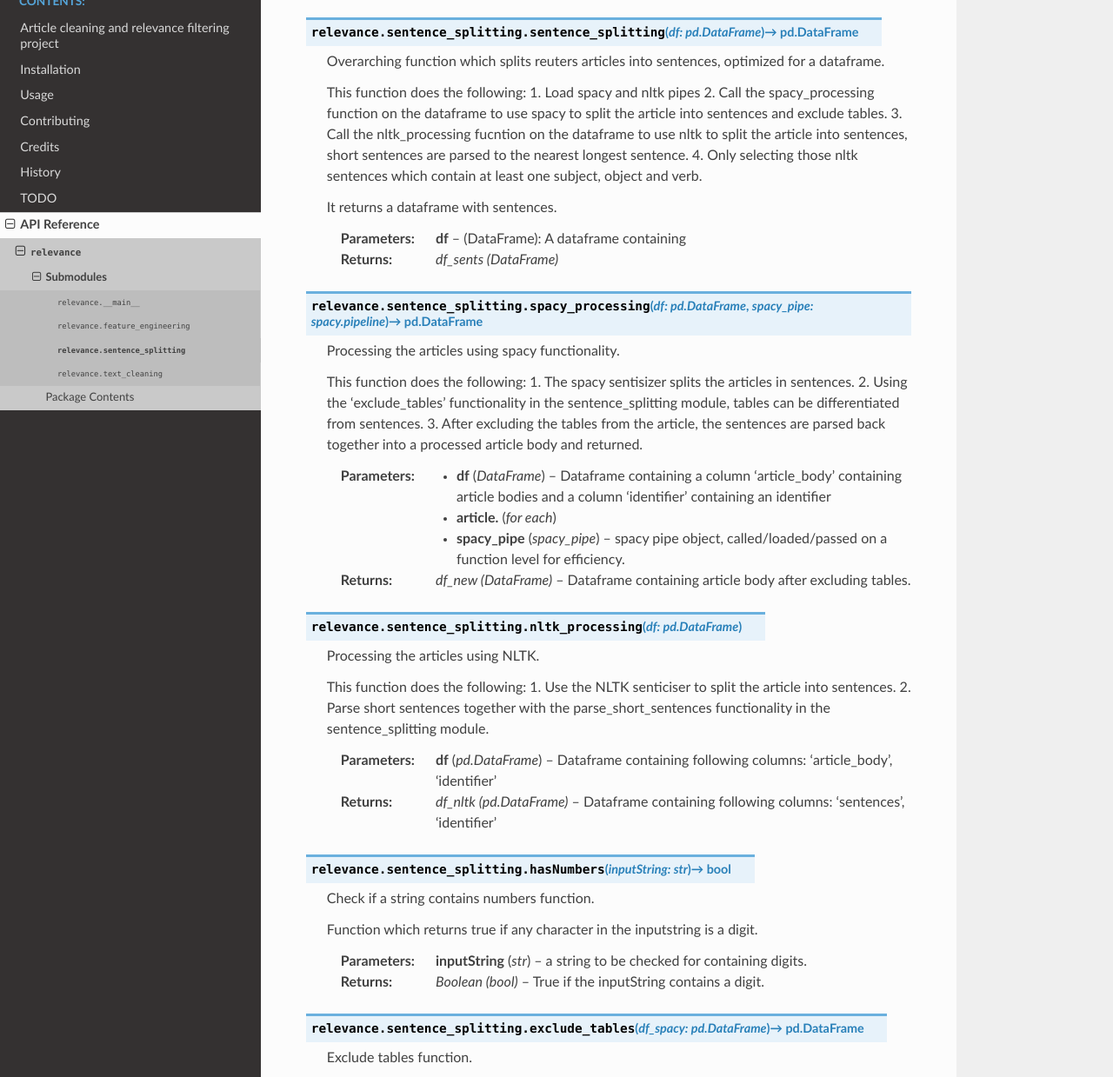
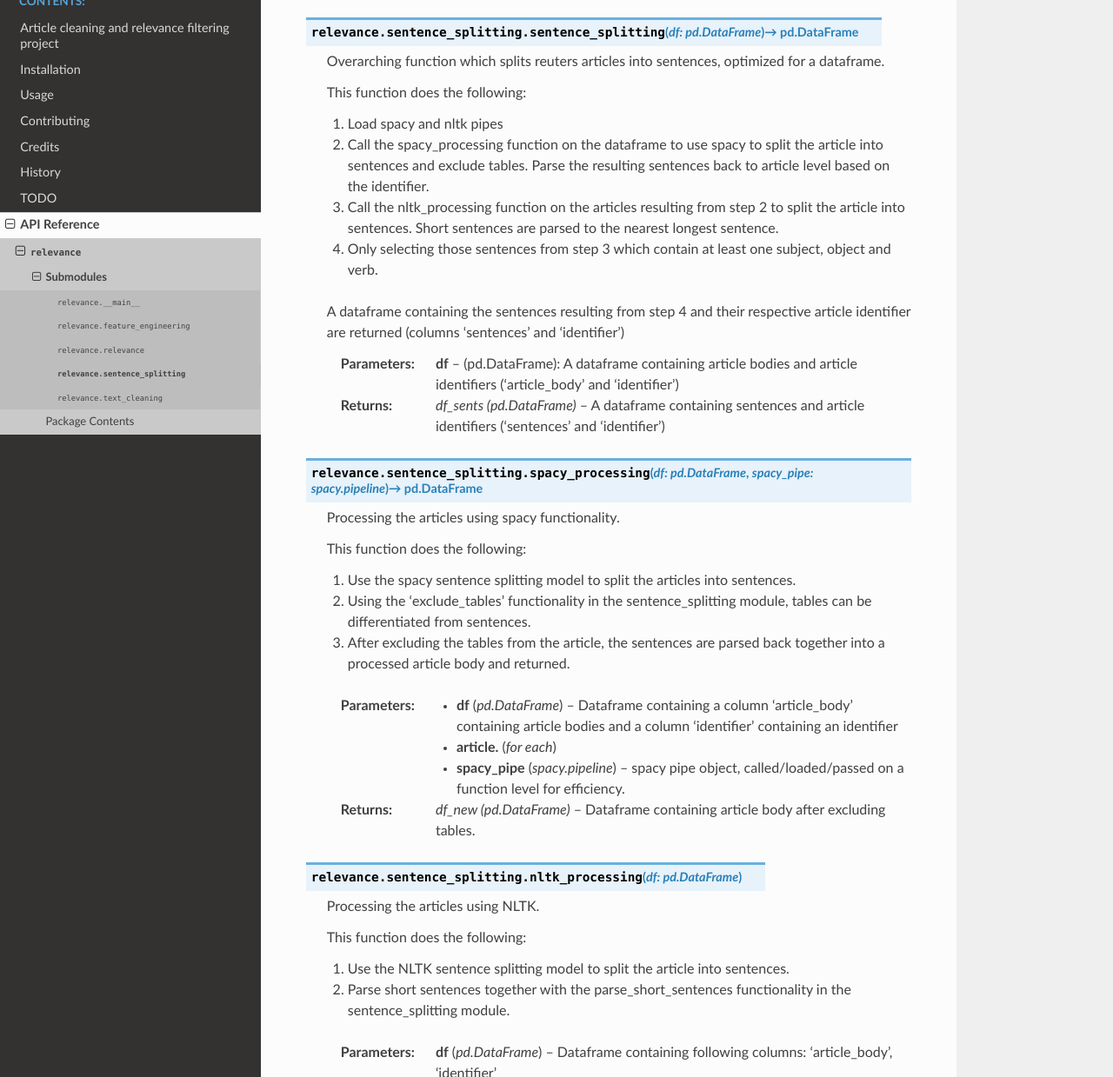
Before and after one commit to jgeysen/relevance, a Sphinx documentation site: the page built from docs/autoapi/relevance/sentence_splitting/index.rst, in a window 1280 px wide and 1400 px high, scrolled down 338 px, cut to the strip 161-1400 px from the top of the window. Shown: the whole strip at 87% size. Built offline with Sphinx 7.4.7 and the Read the Docs theme 2.0.0, drawn with Linux system fonts in a browser that asks for light colours; some of the changed text lies outside the part shown.

Commit message:
improve commenting

```diff
--- a/docs/autoapi/relevance/index.rst
+++ b/docs/autoapi/relevance/index.rst
@@ -17,6 +17,7 @@ Submodules
 
    __main__/index.rst
    feature_engineering/index.rst
+   relevance/index.rst
    sentence_splitting/index.rst
    text_cleaning/index.rst
 
--- a/docs/autoapi/relevance/sentence_splitting/index.rst
+++ b/docs/autoapi/relevance/sentence_splitting/index.rst
@@ -35,16 +35,20 @@ Functions
    optimized for a dataframe.
 
    This function does the following:
+
    1. Load spacy and nltk pipes
-   2. Call the spacy_processing function on the dataframe to use spacy to split the article into sentences and exclude tables.
-   3. Call the nltk_processing fucntion on the dataframe to use nltk to split the article into sentences, short sentences are parsed to the nearest longest sentence.
-   4. Only selecting those nltk sentences which contain at least one subject, object and verb.
 
-   It returns a dataframe with sentences.
+   2. Call the spacy_processing function on the dataframe to use spacy to split the article into sentences and exclude tables. Parse the resulting sentences back to article level based on the identifier.
 
-   :param df: (DataFrame): A dataframe containing
+   3. Call the nltk_processing function on the articles resulting from step 2 to split the article into sentences. Short sentences are parsed to the nearest longest sentence.
 
-   :returns: *df_sents (DataFrame)*
+   4. Only selecting those sentences from step 3 which contain at least one subject, object and verb.
+
+   A dataframe containing the sentences resulting from step 4 and their respective article identifier are returned (columns 'sentences' and 'identifier')
+
+   :param df: (pd.DataFrame): A dataframe containing article bodies and article identifiers ('article_body' and 'identifier')
+
+   :returns: *df_sents (pd.DataFrame)* -- A dataframe containing sentences and article identifiers ('sentences' and 'identifier')
 
 
 .. function:: spacy_processing(df: pd.DataFrame, spacy_pipe: spacy.pipeline) -> pd.DataFrame
@@ -52,17 +56,20 @@ Functions
    Processing the articles using spacy functionality.
 
    This function does the following:
-   1. The spacy sentisizer splits the articles in sentences.
+
+   1. Use the spacy sentence splitting model to split the articles into sentences.
+
    2. Using the 'exclude_tables' functionality in the sentence_splitting module, tables can be differentiated from sentences.
+
    3. After excluding the tables from the article, the sentences are parsed back together into a processed article body and returned.
 
    :param df: Dataframe containing a column 'article_body' containing article bodies and a column 'identifier' containing an identifier
-   :type df: DataFrame
+   :type df: pd.DataFrame
    :param for each article.:
    :param spacy_pipe: spacy pipe object, called/loaded/passed on a function level for efficiency.
-   :type spacy_pipe: spacy_pipe
+   :type spacy_pipe: spacy.pipeline
 
-   :returns: *df_new (DataFrame)* -- Dataframe containing article body after excluding tables.
+   :returns: *df_new (pd.DataFrame)* -- Dataframe containing article body after excluding tables.
 
 
 .. function:: nltk_processing(df: pd.DataFrame)
@@ -70,7 +77,9 @@ Functions
    Processing the articles using NLTK.
 
    This function does the following:
-   1. Use the NLTK senticiser to split the article into sentences.
+
+   1. Use the NLTK sentence splitting model to split the article into sentences.
+
    2. Parse short sentences together with the parse_short_sentences functionality in the sentence_splitting module.
 
    :param df: Dataframe containing following columns: 'article_body', 'identifier'
@@ -95,20 +104,20 @@ Functions
 
    Exclude tables function.
 
-   This function excludes tables from an reuters article. Tables are not sentences, so they have to be removed.
-   Sentences are deemed to be part of a table if they meet the following criteria:
-   1. The sentence contains less than 5 actual words AND the sentence contains more than 5 consecutive full stops or spaces
-   2. The sentence has more words containing digits than actual words AND the number of words containing digits is not zero.
+   This function excludes tables from an reuters article. Tables aren't sentences, so they are removed.
+   If a string meets the following criteria, it's deemed (part of) a table:
 
-   If a sentence meet criteria 1 or 2, the sentence is removed from the dataframe. It's useful to feed sentences to this functionality,
-   because spacy splits tables into many smaller parts, which can easily be differentiated from actual sentences using these criteria.
+   1. The string contains less than 5 actual words (=not containing any digits) AND the sentence contains more than 5 consecutive full stops or spaces
 
-   :param df_spacy: pandas dataframe containing the article bodies using column name 'article_body'. No 'identifier'
-   :type df_spacy: DataFrame
-   :param column required because sentences are excluded based on sentence level characteristics.:
-   :param The column containing the sentences has as header 'sentences'. No other column is required.:
+   2. The string has more words containing digits than actual words AND the number of words containing digits is not zero.
 
-   :returns: *df_returns (DataFrame)* -- pandas dataframe returning the sentences where words containing digits have been dropped.
+   If a 'sentence' meets criteria 1 or 2 (or both), the 'sentence' is removed from the dataframe. It's useful to feed sentences split by spacy to this functionality,
+   because spacy splits tables into a number of smaller parts, which can easily be differentiated from actual sentences using these criteria.
+
+   :param df_spacy: pandas dataframe containing the article bodies using column name 'article_body'. No 'identifier' column required because sentences are excluded based on sentence level characteristics. The column containing the sentences has as header 'sentences'. No other column is required.
+   :type df_spacy: pd.DataFrame
+
+   :returns: *df_returns (pd.DataFrame)* -- pandas dataframe returning the sentences where words containing digits have been dropped.
 
 
 .. function:: parse_short_sentences(df_nltk: pd.DataFrame, min_length: int, combination: str) -> pd.DataFrame
@@ -138,6 +146,6 @@ Functions
    :param df: A dataframe containing a column 'sentences'. No 'identifier' column required.
    :type df: pd.DataFrame
    :param spacy_pipe: Spacy pipeline object, given on a function level, because loading it once outside the function is more efficient.
-   :type spacy_pipe: spacy_pipe
+   :type spacy_pipe: spacy.pipeline
 
    :returns: *df (pd.DataFrame)* -- A dataframe which only contains sentences with at least one verb, subject and object.
```
Also changed, not shown: other parts of docs/autoapi/relevance/sentence_splitting/index.rst (+1 -2 lines), docs/autoapi/relevance/feature_engineering/index.rst (+28 -15 lines), docs/autoapi/relevance/relevance/index.rst (+0 -33 lines), 5 other files.
